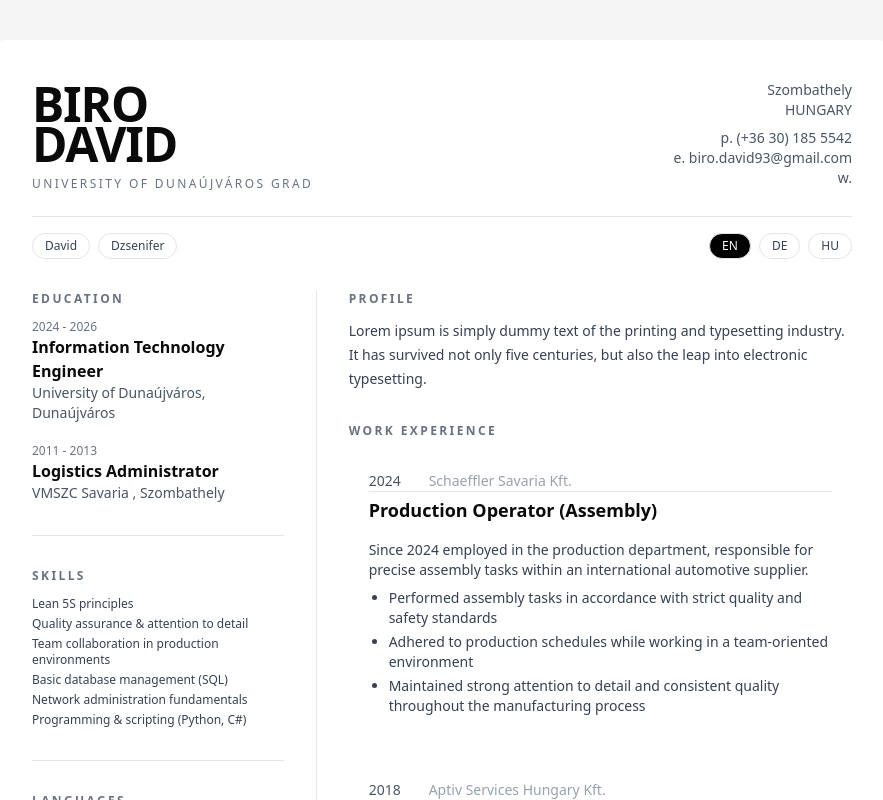
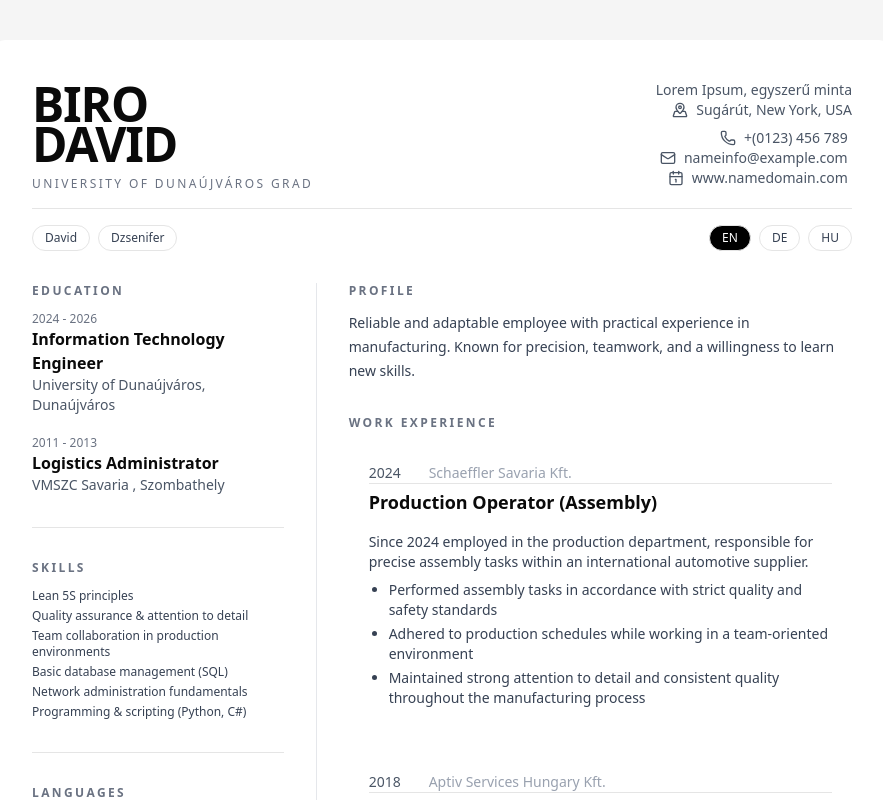
Before and after one commit to birodavidka/resume_template, a Next.js app: page /resume in a window 1280 px wide. Shown: the top 800 px of the page, without its empty margins (198-1081 px from the left). Built offline with nearby package versions, Linux system fonts and the light colour scheme.

Commit message:
almost finished

```diff
--- a/app/resume/page.tsx
+++ b/app/resume/page.tsx
@@ -6,6 +6,7 @@ import { PersonId, useLangStore } from "@/lib/store/lang"; // shared Zustand sto
 import { resumeDATA } from "@/content/ResumeData"; // externalized resume content
 import { Separator } from "@/components/ui/separator";
 import { Progress } from "@/components/ui/progress";
+import { MapPinned, Phone, Mail, Calendar1 } from "lucide-react";
 
 // ---------- UI bits ----------
 function SectionTitle({ children }: { children: React.ReactNode }) {
@@ -152,7 +153,8 @@ export default function ResumePage() {
     <main className="min-h-dvh bg-neutral-100 py-10 print:bg-white print:min-h-0">
       <div className="mx-auto w-[900px] max-w-full bg-white shadow-xl print:shadow-none rounded-xl p-10">
         {/* Header */}
-        <div className="flex items-start justify-between gap-6 pb-6 border-b">
+        <div className="flex items-start justify-between gap-6 pb-4 border-b">
+          <div>
             <div>
               <h1 className="text-5xl font-extrabold tracking-tight leading-none">
                 {t.nameTop}
@@ -160,23 +162,36 @@ export default function ResumePage() {
               <h2 className="text-5xl font-extrabold tracking-tight leading-none -mt-2">
                 {t.nameBottom}
               </h2>
+            </div>
             <p className="mt-2 text-gray-500 uppercase tracking-[0.2em] text-xs">
               {t.title}
             </p>
           </div>
-          <div className="text-right text-sm text-gray-600 max-w-xs">
-            <p>
+          <div className="text-right text-sm text-gray-600 max-w-xs flex flex-col items-center justify-center">
+            <div>
               {t.contact.addressLines[0]}
-              <br />
+              <div className="flex items-center justify-end gap-2">
+                <MapPinned className="inline h-4 w-4" />
+
                 {t.contact.addressLines[1]}
-            </p>
-            <p className="mt-2">
-              p. {t.contact.phone}
-              <br />
-              e. {t.contact.email}
-              <br />
-              w. {t.contact.website}
-            </p>
+              </div>
+            </div>
+            <div className="mt-2">
+              <div className="flex items-center justify-end gap-2">
+                <Phone className="inline h-4 w-4" />
+                {t.contact.phone}
+              </div>
+
+              <div className="flex items-center justify-end gap-2">
+                <Mail className="inline h-4 w-4" />
+                {t.contact.email}
+              </div>
+
+              <div className="flex items-center justify-end gap-2">
+                <Calendar1 className="inline h-4 w-4" />
+                {t.contact.website}
+              </div>
+            </div>
           </div>
         </div>
 
--- a/content/ResumeData.ts
+++ b/content/ResumeData.ts
@@ -46,10 +46,10 @@ export const resumeDATA: Record<PersonId, Record<Lang, ResumeData>> = {
       nameBottom: "DAVID",
       title: "University of Dunaújváros grad",
       contact: {
-        addressLines: ["Szombathely", "HUNGARY"],
-        phone: "(+36 30) 185 5542",
-        email: "biro.david93@gmail.com",
-        website: " ",
+        addressLines: ["Lorem Ipsum, egyszerű minta", "Sugárút, New York, USA"],
+        phone: "+(0123) 456 789",
+        email: "nameinfo@example.com",
+        website: "www.namedomain.com",
       },
       labels: {
         education: "Education",
@@ -84,7 +84,7 @@ export const resumeDATA: Record<PersonId, Record<Lang, ResumeData>> = {
         { title: "German language learning – in progress" },
       ],
       profile:
-        "Lorem ipsum is simply dummy text of the printing and typesetting industry. It has survived not only five centuries, but also the leap into electronic typesetting.",
+        "Reliable and adaptable employee with practical experience in manufacturing. Known for precision, teamwork, and a willingness to learn new skills.",
       experience: [
         {
           year: "2024",
@@ -115,10 +115,10 @@ export const resumeDATA: Record<PersonId, Record<Lang, ResumeData>> = {
       nameBottom: "DAVID",
       title: "Universität Dunaújváros, Abschluss",
       contact: {
-        addressLines: ["Kenyérvíz strasse", "Ungarn, Szombathely"],
-        phone: "(+36 30) 185-5542",
-        email: "biro.david93@gmail.com",
-        website: " ",
+        addressLines: ["Lorem Ipsum, egyszerű minta", "Sugárút, New York, USA"],
+        phone: "+(0123) 456 789",
+        email: "nameinfo@example.com",
+        website: "www.namedomain.com",
       },
       labels: {
         education: "Ausbildung",
@@ -134,8 +134,18 @@ export const resumeDATA: Record<PersonId, Record<Lang, ResumeData>> = {
         { name: "Deutsch", value: 15, levelLabel: "" },
       ],
       education: [
-        { from: "2024", to: "2026", degree: "Studienabschluss eintragen", place: "Institutsname, Ort" },
-        { from: "2010", to: "2014", degree: "Studienabschluss eintragen", place: "Institutsname, Ort" },
+        {
+          from: "2024",
+          to: "2026",
+          degree: "Studium Wirtschaftsingenieurwesen – Fachrichtung Informatik",
+          place: "Universität Dunaújváros, Dunaújváros",
+        },
+        {
+          from: "2011",
+          to: "2013",
+          degree: "Assistent für Logistik- und Produktionsmanagement",
+          place: "Berufsbildungszentrum Savaria (VMSZC), Szombathely",
+        },
       ],
       skillsHeader: "// Professionell",
       skills: [
@@ -152,7 +162,7 @@ export const resumeDATA: Record<PersonId, Record<Lang, ResumeData>> = {
         { title: "AWS Cloud Practitioner – in Ausbildung" },
         { title: "Deutsch lernen – in Ausbildung" },
       ],
-      profile: "Lorem Ipsum ist ein Blindtext der Druck- und Satzindustrie und hat Jahrhunderte überdauert.",
+      profile: "Zuverlässiger und anpassungsfähiger Mitarbeiter mit praktischer Erfahrung in der Produktion. Bekannt für Genauigkeit, Teamarbeit und die Bereitschaft, neue Fähigkeiten zu erlernen.",
       experience: [
         {
           year: "2024",
@@ -203,7 +213,7 @@ export const resumeDATA: Record<PersonId, Record<Lang, ResumeData>> = {
       ],
       education: [
         { from: "2024", to: "2026", degree: "Mérnökinformatikus", place: "Dunaújvárosi Egyetem, Dunaújváros" },
-        { from: "2011", to: "2013", degree: "Logisztikai műszakimenedzser asszisztens", place: "Intézmény neve, Szombathely" },
+        { from: "2011", to: "2013", degree: "Logisztikai műszakimenedzser asszisztens", place: "VMSZC Savaria , Szombathely" },
       ],
       skillsHeader: "// Professzionális",
       skills: [
@@ -222,7 +232,7 @@ export const resumeDATA: Record<PersonId, Record<Lang, ResumeData>> = {
       ],
 
       profile:
-        "Helykitöltő szöveg a nyomdai és kiadói iparból; évszázadok óta használatos, és túlélte az elektronikus kiadványszerkesztés korát.",
+        "Megbízható és alkalmazkodó munkavállaló termelési tapasztalattal. Erősségeim a precizitás, a csapatmunka és az új készségek elsajátítására való nyitottság.",
       experience: [
         {
           year: "2024",
@@ -253,7 +263,7 @@ export const resumeDATA: Record<PersonId, Record<Lang, ResumeData>> = {
   // példa: második személy – töltsd ki később
   Dzsenifer: {
     en: {
-      nameTop: "KULCSÁR",
+      nameTop: "KULCSAR",
       nameBottom: "DZSENIFER",
       title: "Professional Title",
       contact: {
@@ -265,7 +275,7 @@ export const resumeDATA: Record<PersonId, Record<Lang, ResumeData>> = {
       labels: {
         education: "Education",
         skills: "Skills",
-        award: "Award",
+        others: "Others",
         profile: "Profile",
         workExperience: "Work Experience",
         languages: "Languages", //
@@ -276,55 +286,51 @@ export const resumeDATA: Record<PersonId, Record<Lang, ResumeData>> = {
         { name: "German", value: 15, levelLabel: "" },
       ],
       education: [
-        { from: "2014", to: "2018", degree: "Enter Your Degree", place: "Institute Name, Location" },
-        { from: "2010", to: "2014", degree: "Enter Your Degree", place: "Institute Name, Location" },
+        { from: "2017", to: "2019", degree: "Nursing qualification", place: "Deák Ferenc Technical School, Zalaegerszeg" },
+        { from: "2020", to: "2021", degree: "Pedagogical Assistant", place: "Számpont Educational Center" },
       ],
       skillsHeader: " asd",
       skills: [
-        "Public Relations",
-        "Resource Management",
-        "Team Leadership",
-        "Social Media Marketing",
-        "Online Marketing",
-        "Budgeting and Planning",
-        "Problem Solving",
-        "IT Applications",
+        "Team collaboration",
+        "Adaptability",
+        "Patience & empathy",
+        "Basic knowledge of 5S principles",
+        "Attention to detail",
+        "Supporting learning processes",
       ],
-      award: {
-        year: "2013",
-        title: "Award / Achievement",
-        place: "Company Name / Location",
-        note: "Lorem ipsum is simply dummy text printing and typesetting.",
-      },
-      profile:
-        "Lorem ipsum is simply dummy text of the printing and typesetting industry. It has survived not only five centuries, but also the leap into electronic typesetting.",
+      others: [
+        { title: "MS Office skills" },
+        { title: "B category driving license" },
+      ],
+      profile: "Reliable and supportive employee with experience in education and manufacturing. Known for teamwork, adaptability, and willingness to learn new skills.",
       experience: [
         {
-          year: "2014",
-          company: "Company Name",
-          position: "Enter Your Job Position",
-          summary: "Lorem ipsum is simply dummy text of the printing and typesetting industry.",
-          bullets: ["Wrote and maintained production-grade code.", "Cross-team collaboration.", "Improved performance."],
+          year: "2022 – 2025",
+          company: "Aptiv Services Hungary Kft.",
+          position: "Production Operator (Electronics Assembly)",
+          summary: "Worked in electronics manufacturing (SMT), focusing on precision and teamwork.",
+          bullets: [
+            "Performed assembly tasks in line with quality standards",
+            "Applied 5S principles and maintained workplace organization",
+            "Ensured production goals were met in a fast-paced environment",
+          ],
         },
         {
-          year: "2018",
-          company: "Company Name",
-          position: "Enter Your Job Position",
-          summary: "Lorem ipsum is simply dummy text of the printing and typesetting industry.",
-          bullets: ["Owned deliverables.", "Mentored juniors.", "Automated workflows."],
-        },
-        {
-          year: "2024",
-          company: "Company Name",
-          position: "Enter Your Job Position",
-          summary: "Lorem ipsum is simply dummy text of the printing and typesetting industry.",
-          bullets: ["Led migration.", "Shipped features.", "Optimized costs."],
+          year: "2020 – 2021",
+          company: "Mindszenti József Primary and Secondary School",
+          position: "Pedagogical Assistant",
+          summary: "Assisted teachers and supported students in daily school activities.",
+          bullets: [
+            "Supported classroom activities and learning processes",
+            "Assisted students with individual needs",
+            "Contributed to a positive and organized learning environment",
+          ],
         },
       ],
     },
     de: {
-        nameTop: "ARENA",
-        nameBottom: "HERNADES",
+        nameTop: "KULCSAR",
+        nameBottom: "DZSENIFER",
         title: "Berufliche Bezeichnung",
         contact: {
           addressLines: ["Lorem Ipsum, einfach Dummy", "Allee, New York, USA"],
@@ -335,7 +341,7 @@ export const resumeDATA: Record<PersonId, Record<Lang, ResumeData>> = {
         labels: {
           education: "Ausbildung",
           skills: "Fähigkeiten",
-          award: "Auszeichnung",
+          others: "Auszeichnung",
           profile: "Profil",
           workExperience: "Berufserfahrung",
           languages: "Sprachen",
@@ -346,53 +352,50 @@ export const resumeDATA: Record<PersonId, Record<Lang, ResumeData>> = {
           { name: "Deutsch", value: 15, levelLabel: "" },
         ],
         education: [
-          { from: "2014", to: "2018", degree: "Studienabschluss eintragen", place: "Institutsname, Ort" },
-          { from: "2010", to: "2014", degree: "Studienabschluss eintragen", place: "Institutsname, Ort" },
+          { from: "2017", to: "2019", degree: "Abschluss in Krankenpflege", place: "Deák Ferenc Technikum, Zalaegerszeg" },
+          { from: "2020", to: "2021", degree: "Pädagogische Assistentin", place: "Számpont Bildungszentrum" },
         ],
         skillsHeader: "// Professionell",
         skills: [
-          "Öffentlichkeitsarbeit",
-          "Ressourcenmanagement",
-          "Teamführung",
-          "Social-Media-Marketing",
-          "Online-Marketing",
-          "Budgetierung & Planung",
-          "Problemlösung",
-          "IT-Anwendungen",
+          "Teamarbeit",
+          "Anpassungsfähigkeit",
+          "Geduld & Empathie",
+          "Grundkenntnisse der 5S-Prinzipien",
+          "Detailgenauigkeit",
+          "Unterstützung von Lernprozessen",
         ],
-        award: {
-          year: "2013",
-          title: "Auszeichnung / Leistung",
-          place: "Firmenname / Ort",
-          note: "Lorem ipsum Blindtext für Druck & Satz.",
-        },
-        profile: "Lorem Ipsum ist ein Blindtext der Druck- und Satzindustrie und hat Jahrhunderte überdauert.",
+        others: [
+          { title: "MS Office Kenntnisse" },
+          { title: "Führerschein Klasse B" },
+        ],
+        profile: "Zuverlässige und hilfsbereite Mitarbeiterin mit Erfahrung im Bildungswesen und in der Produktion. Bekannt für Teamarbeit, Anpassungsfähigkeit und Lernbereitschaft.",
         experience: [
           {
-            year: "2014",
-            company: "Firmenname",
-            position: "Jobbezeichnung",
-            summary: "Kurzbeschreibung der Tätigkeit.",
-            bullets: ["Produktionscode gepflegt", "Mit Teams kooperiert", "Performance verbessert"],
+            year: "2022 – 2025",
+            company: "Aptiv Services Hungary Kft.",
+            position: "Produktionsmitarbeiterin (Elektronikmontage)",
+            summary: "Tätig in der Elektronikfertigung (SMT) mit Schwerpunkt auf Genauigkeit und Teamarbeit.",
+            bullets: [
+              "Montagearbeiten nach Qualitätsstandards durchgeführt",
+              "5S-Prinzipien angewendet und Arbeitsplatzorganisation sichergestellt",
+              "Erreichung der Produktionsziele in einem dynamischen Umfeld",
+            ],
           },
           {
-            year: "2018",
-            company: "Firmenname",
-            position: "Jobbezeichnung",
-            summary: "Kurzbeschreibung der Tätigkeit.",
-            bullets: ["Deliverables verantwortet", "Juniors gecoacht", "Workflows automatisiert"],
-          },
-          {
-            year: "2024",
-            company: "Firmenname",
-            position: "Jobbezeichnung",
-            summary: "Kurzbeschreibung der Tätigkeit.",
-            bullets: ["Migration geleitet", "Features ausgeliefert", "Kosten optimiert"],
+            year: "2020 – 2021",
+            company: "Mindszenti József Grund- und Oberschule",
+            position: "Pädagogische Assistentin",
+            summary: "Unterstützung von Lehrkräften und Schülern im Schulalltag.",
+            bullets: [
+              "Unterstützung bei Unterrichtsaktivitäten und Lernprozessen",
+              "Begleitung von Schülern mit individuellem Förderbedarf",
+              "Mitwirkung an einer positiven und strukturierten Lernumgebung",
+            ],
           },
         ],
     } as ResumeData,
-    hu: {nameTop: "ARENA",
-      nameBottom: "HERNADES",
+    hu: {nameTop: "KULCSAR",
+      nameBottom: "DZSENIFER",
       title: "Pozíció megnevezése",
       contact: {
         addressLines: ["Lorem Ipsum, egyszerű minta", "Sugárút, New York, USA"],
@@ -403,7 +406,7 @@ export const resumeDATA: Record<PersonId, Record<Lang, ResumeData>> = {
       labels: {
         education: "Tanulmányok",
         skills: "Készségek",
-        award: "Díj",
+        others: "Egyéb",
         profile: "Profil",
         workExperience: "Szakmai tapasztalat",
         languages: "Nyelvek",
@@ -414,49 +417,45 @@ export const resumeDATA: Record<PersonId, Record<Lang, ResumeData>> = {
         { name: "Német", value: 20, levelLabel: "" },
       ],
       education: [
-        { from: "2014", to: "2018", degree: "Végzettség megnevezése", place: "Intézmény neve, Helyszín" },
-        { from: "2010", to: "2014", degree: "Végzettség megnevezése", place: "Intézmény neve, Helyszín" },
+        { from: "2017", to: "2019", degree: "Ápolói végzettség", place: "Zalaegerszegi SZC Deák Ferenc Technikum" },
+        { from: "2020", to: "2021", degree: "Pedagógiai asszisztens", place: "Számpont Oktatási Központ" },
       ],
       skillsHeader: "// Professzionális",
       skills: [
-        "PR",
-        "Erőforrás-menedzsment",
-        "Csapatvezetés",
-        "Közösségi média marketing",
-        "Online marketing",
-        "Költségvetés és tervezés",
-        "Problémamegoldás",
-        "IT alkalmazások",
+        "Csapatmunka",
+        "Alkalmazkodóképesség",
+        "Türelem és empátia",
+        "5S alapelvek alapszintű ismerete",
+        "Részletorientáltság",
+        "Tanulási folyamatok támogatása",
       ],
-      award: {
-        year: "2013",
-        title: "Díj / Eredmény",
-        place: "Cégnév / Helyszín",
-        note: "Nyomdai és szedési helykitöltő szöveg.",
-      },
-      profile:
-        "Helykitöltő szöveg a nyomdai és kiadói iparból; évszázadok óta használatos, és túlélte az elektronikus kiadványszerkesztés korát.",
+      others: [
+        { title: "MS Office ismeretek" },
+        { title: "B kategóriás jogosítvány" },
+      ],
+      profile: "Megbízható és segítőkész munkavállaló oktatási és termelési tapasztalattal. Erősségeim a csapatmunka, az alkalmazkodóképesség és az új készségek elsajátítása iránti nyitottság.",
       experience: [
         {
-          year: "2014",
-          company: "Cégnév",
-          position: "Munkakör megnevezése",
-          summary: "Rövid összefoglaló.",
-          bullets: ["Termelési kód karbantartása", "Csapatmunka", "Teljesítményjavítás"],
+          year: "2022 – 2025",
+          company: "Aptiv Services Hungary Kft.",
+          position: "Termelési munkatárs (elektronikai összeszerelés)",
+          summary: "Elektronikai gyártásban (SMT) dolgoztam, főként precizitást és csapatmunkát igénylő feladatokban.",
+          bullets: [
+            "Összeszerelési feladatok végrehajtása minőségi előírások szerint",
+            "5S alapelvek alkalmazása és a munkahelyi rend fenntartása",
+            "Termelési célok teljesítése gyors ütemű környezetben",
+          ],
         },
         {
-          year: "2018",
-          company: "Cégnév",
-          position: "Munkakör megnevezése",
-          summary: "Rövid összefoglaló.",
-          bullets: ["Felelősségvállalás", "Mentorálás", "Automatizálás"],
-        },
-        {
-          year: "2024",
-          company: "Cégnév",
-          position: "Munkakör megnevezése",
-          summary: "Rövid összefoglaló.",
-          bullets: ["Migráció vezetése", "Feature-ök szállítása", "Költségoptimalizálás"],
+          year: "2020 – 2021",
+          company: "Mindszenti József Általános Iskola és Gimnázium",
+          position: "Pedagógiai asszisztens",
+          summary: "Tanári munka támogatása, diákok segítése a mindennapi iskolai tevékenységekben.",
+          bullets: [
+            "Tanórák és tanulási folyamatok támogatása",
+            "Egyéni igényű diákok segítése",
+            "Pozitív és szervezett tanulási környezet kialakításában való közreműködés",
+          ],
         },
       ],} as ResumeData,
   },
```
Lines whose indentation alone changed are shown as unchanged.
